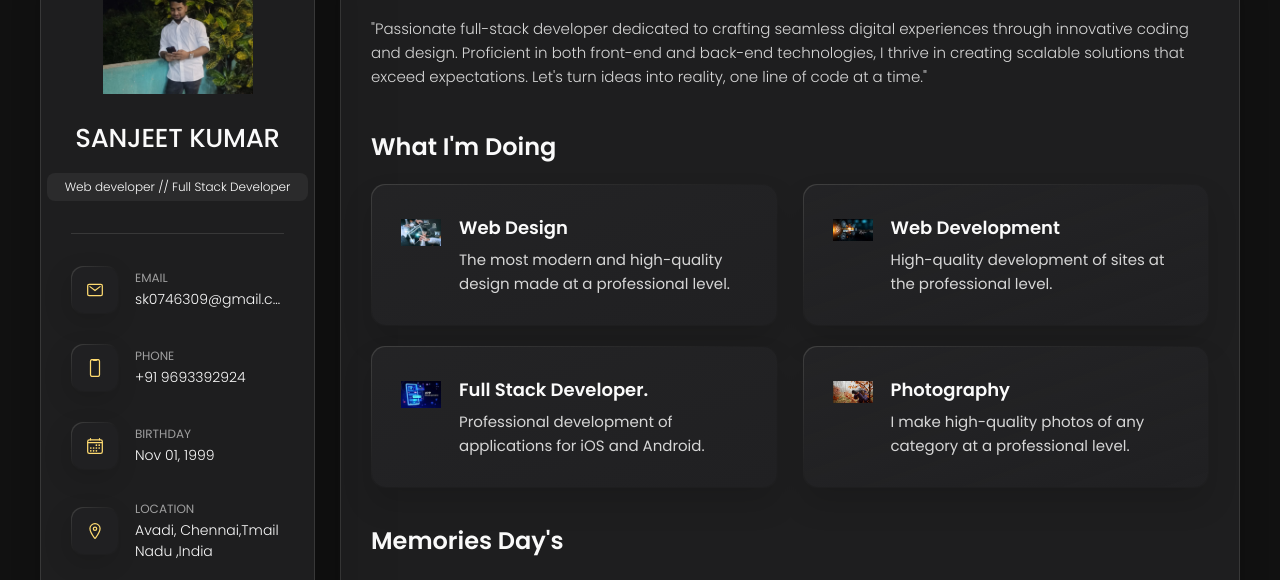
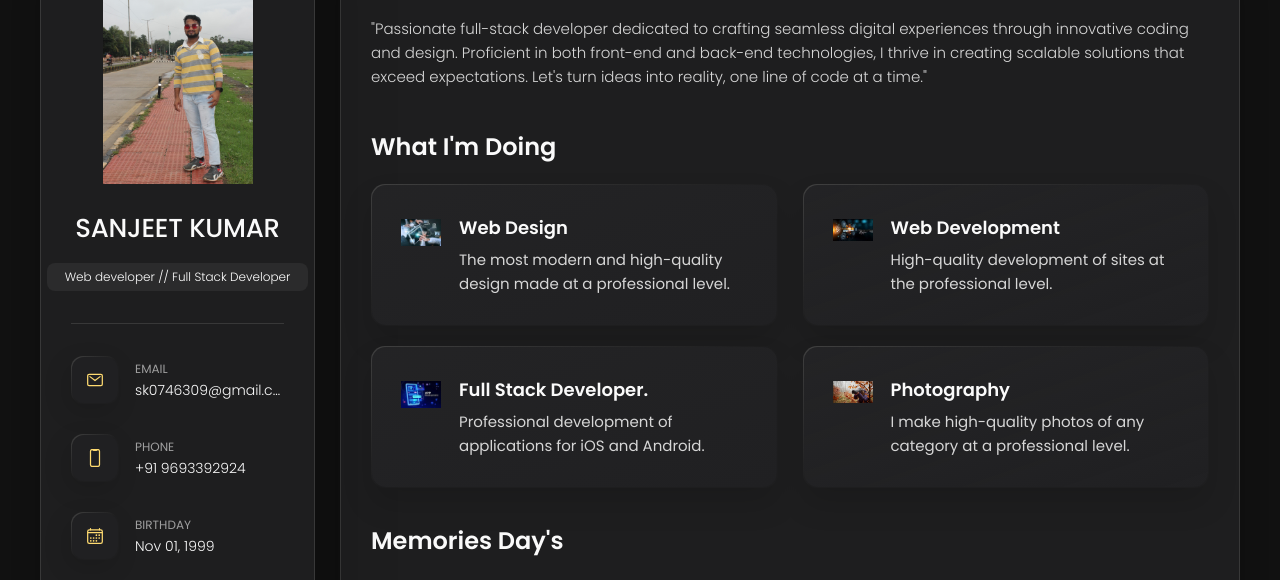
Before and after one commit to Sanjeetsuman/portfolio, a plain HTML site: page index.html in a window 1280 px wide. Shown: the part 162-742 px from the top of the page. Drawn offline with nearby package versions, Linux system fonts and the light colour scheme.

Commit message:
m commit

```diff
--- a/index.html
+++ b/index.html
@@ -42,7 +42,7 @@
       <div class="sidebar-info">
 
         <figure class="avatar-box">
-          <img src="./assets/images/myimg1.jpg" alt="Richard hanrick" width="80">
+          <img src="./assets/images/sanjeetimg.JPG" alt="Richard hanrick" width="80">
         </figure>
 
         <div class="info-content">
```
Also changed, not shown: assets/images/sanjeetimg.JPG (added).
